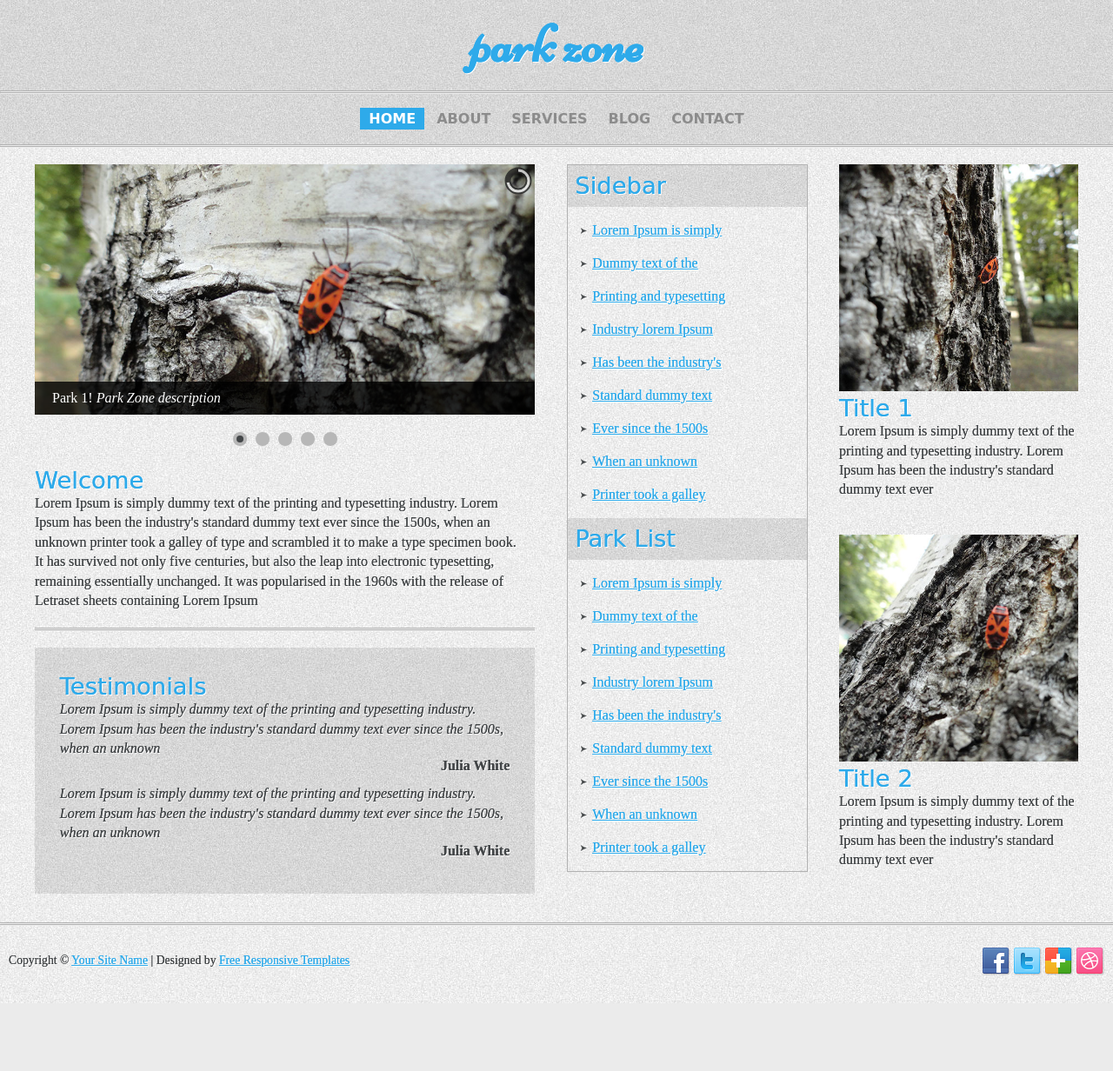
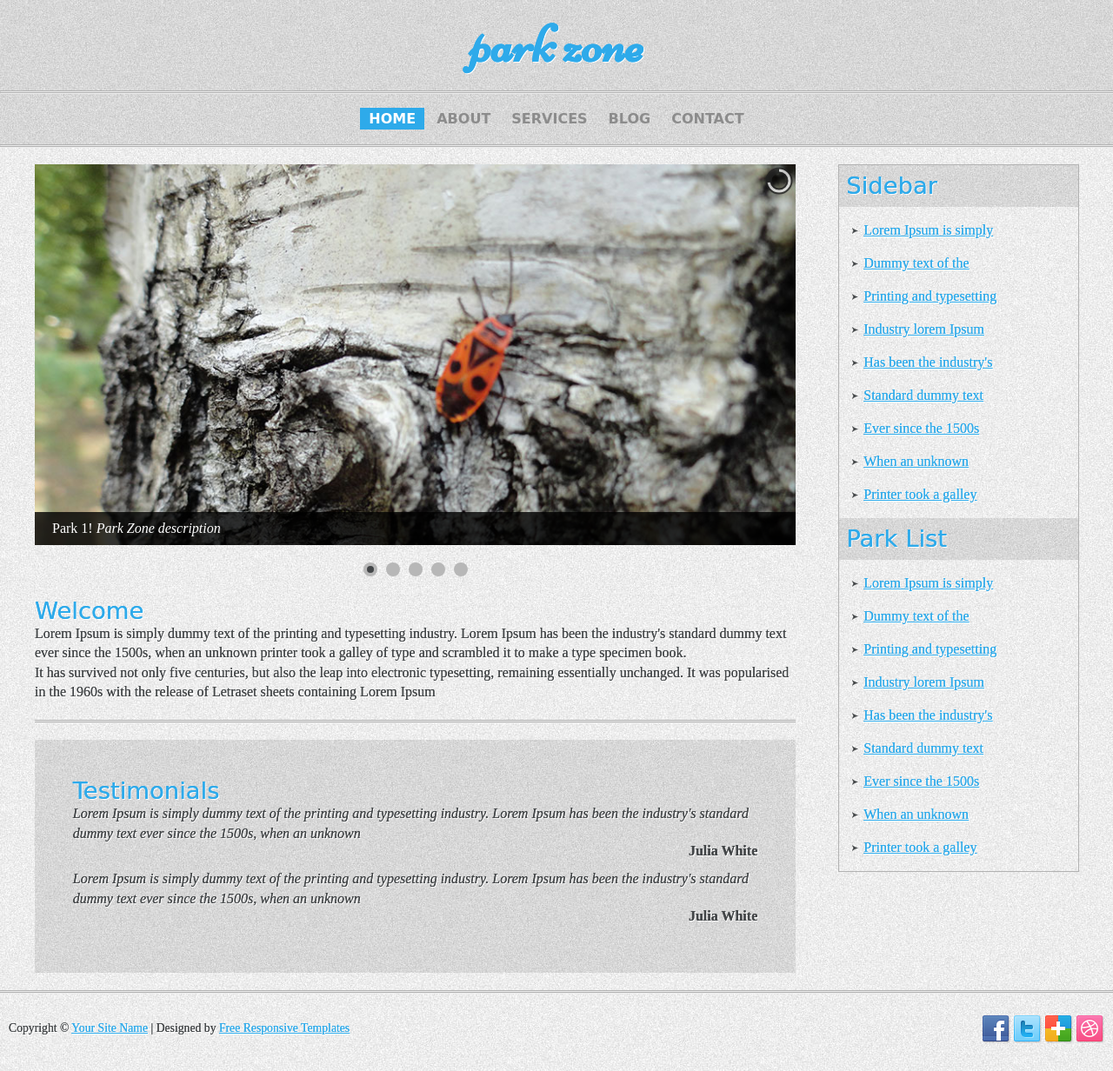
Before and after one commit to RpicmsTeam/RPICMS, a PHP site: page / in a window 1280 px wide. Shown: the whole page at 87% size. Before the commit the page ends 1154 px from the top, so only its background shows below. Run offline with PHP 8.4, Linux system fonts and the light colour scheme; some web fonts are replaced.

Commit message:
auto commit

```diff
--- a/themes/parkzone/css/styles.css
+++ b/themes/parkzone/css/styles.css
@@ -82,7 +82,7 @@ header {
 	margin-bottom:20px;
 }
 .welcome {
-	width:47.916666666667%; /* 460px/960px; */
+	width:72.916666666667%; /* 460px/960px; */
 	float:left;
 }
 .wel {
@@ -111,7 +111,7 @@ header {
 	padding-bottom:40px;
 }
 .sidebar {
-	margin:0 36% 0 51%;
+	margin:0 0 0 77%;
 	border:1px solid #b2b2b2;
 	width:22.916666666667%; /* 220px/960px */
 }
--- a/themes/parkzone/index.html
+++ b/themes/parkzone/index.html
@@ -103,24 +103,6 @@ Contact: http://free-responsive-templates.com/contact/
         </div>
     </div>
     <!--end Welcome-->
-    <!--begin RightBox -->
-    <div class="rightBox">
-    	<div class="rb">
-            <img src="images/rspic1.jpg" alt="rspic1">
-            <h2>Title 1</h2>
-            <p>
-                Lorem Ipsum is simply dummy text of the printing and typesetting industry. Lorem Ipsum has been the industry's standard dummy text ever
-            </p>
-        </div>
-        <div class="rb">
-            <img src="images/rspic2.jpg" alt="rspic2">
-            <h2>Title 2</h2>
-            <p>
-                Lorem Ipsum is simply dummy text of the printing and typesetting industry. Lorem Ipsum has been the industry's standard dummy text ever
-            </p>
-        </div>
-    </div>
-    <!--end RightBox-->
     <!--begin Sidebar -->
     <div class="sidebar">
     	<div class="sBox">
```
